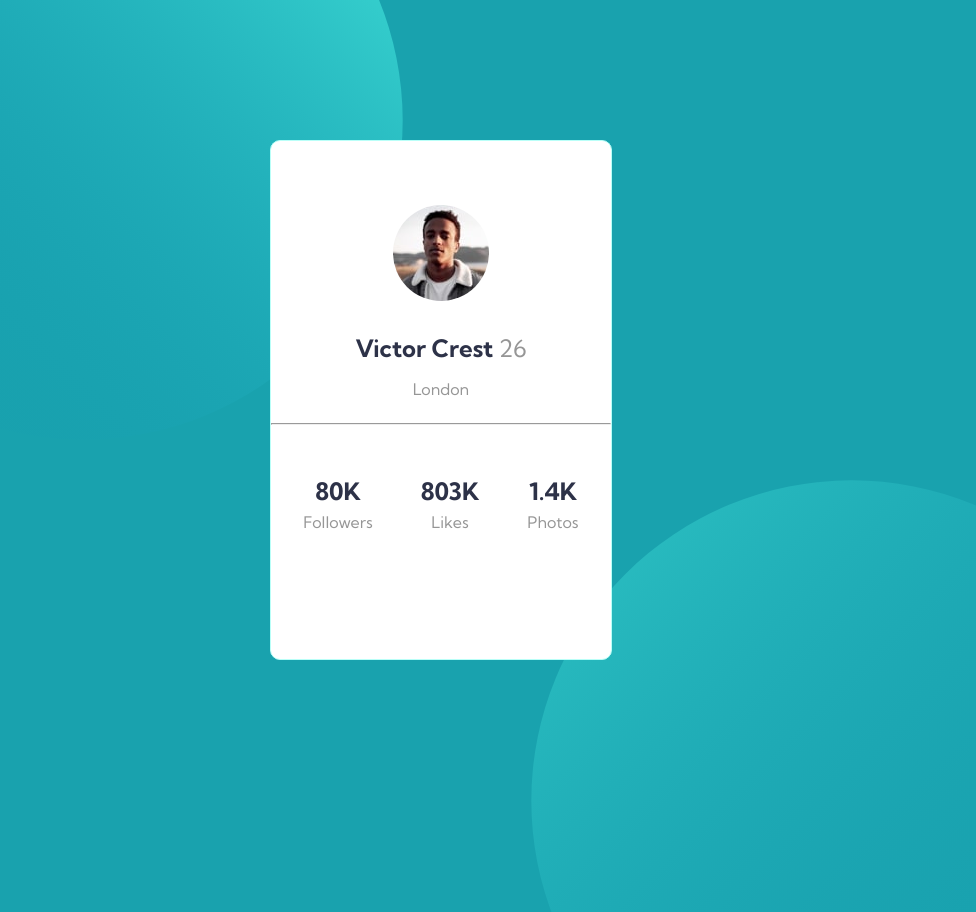
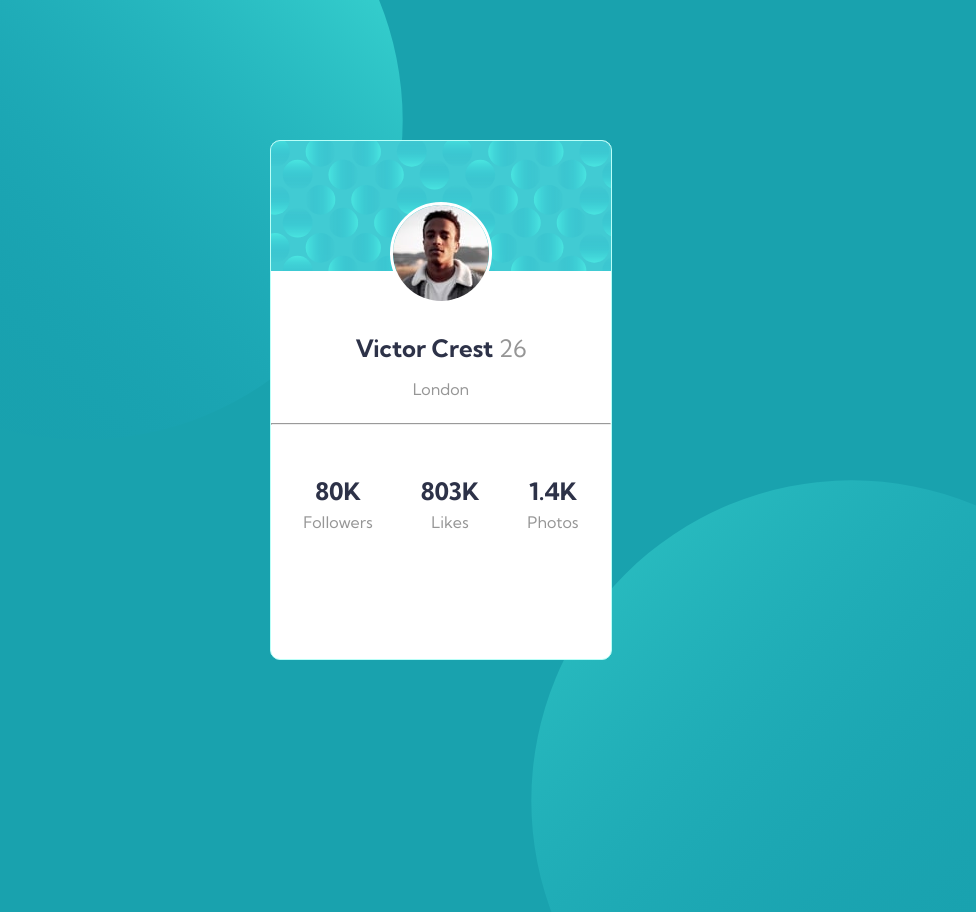
Before and after one commit to DevGueds/Profile-Card-Component, a plain HTML site: page index.html in a window 1280 px wide. Shown: the top 912 px of the page, without its empty margins (199-1175 px from the left). Drawn offline with Linux system fonts and the light colour scheme.

Commit message:
Update styles.css

```diff
--- a/styles/styles.css
+++ b/styles/styles.css
@@ -54,7 +54,7 @@ h2 {
   display: flex;
   justify-content: center;
   height: 25%;
-  background-image: url('./images/bg-pattern-card.svg');
+  background-image: url('../images/bg-pattern-card.svg');
 }
 .card-content {
   display: flex;
```
